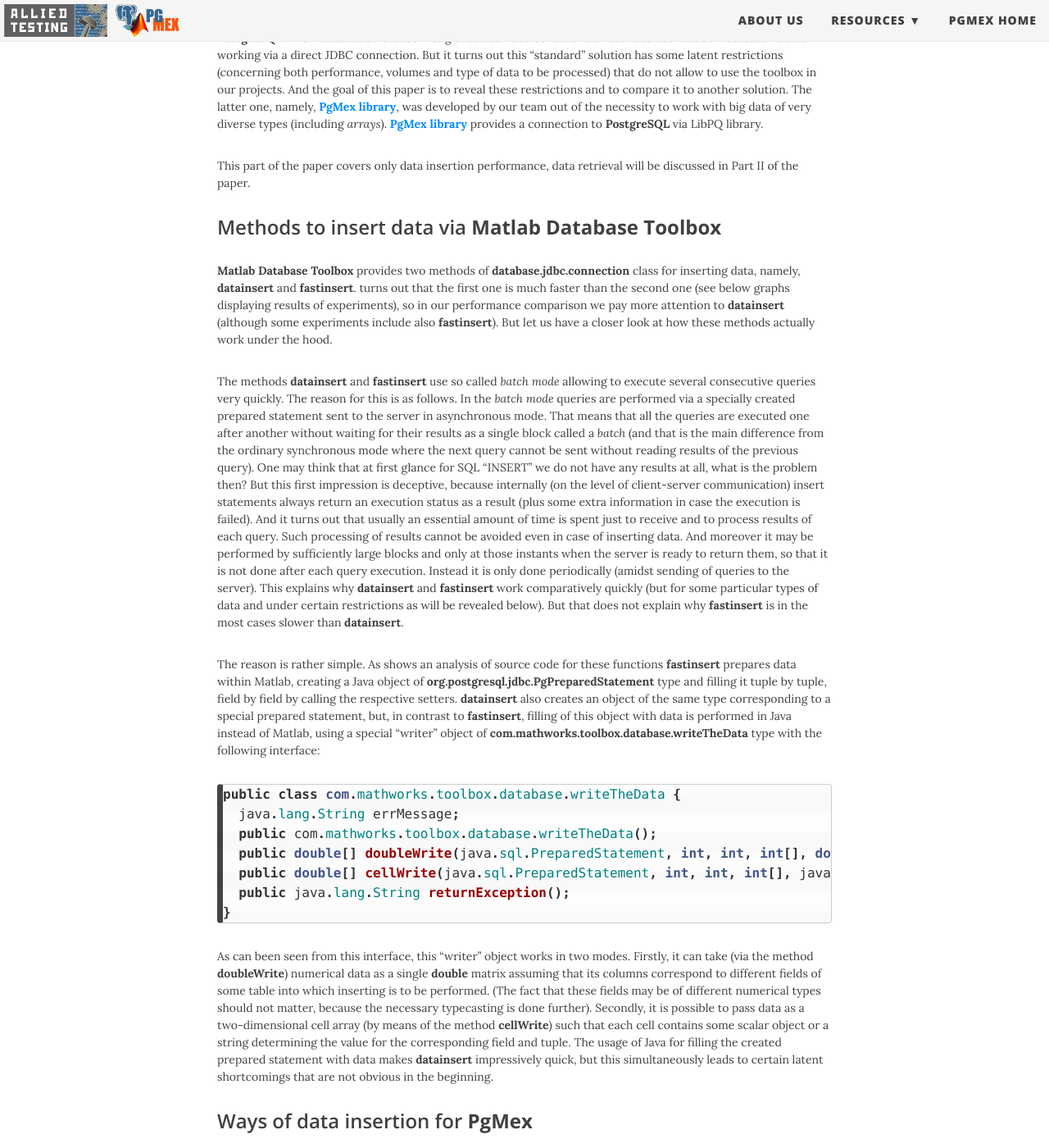
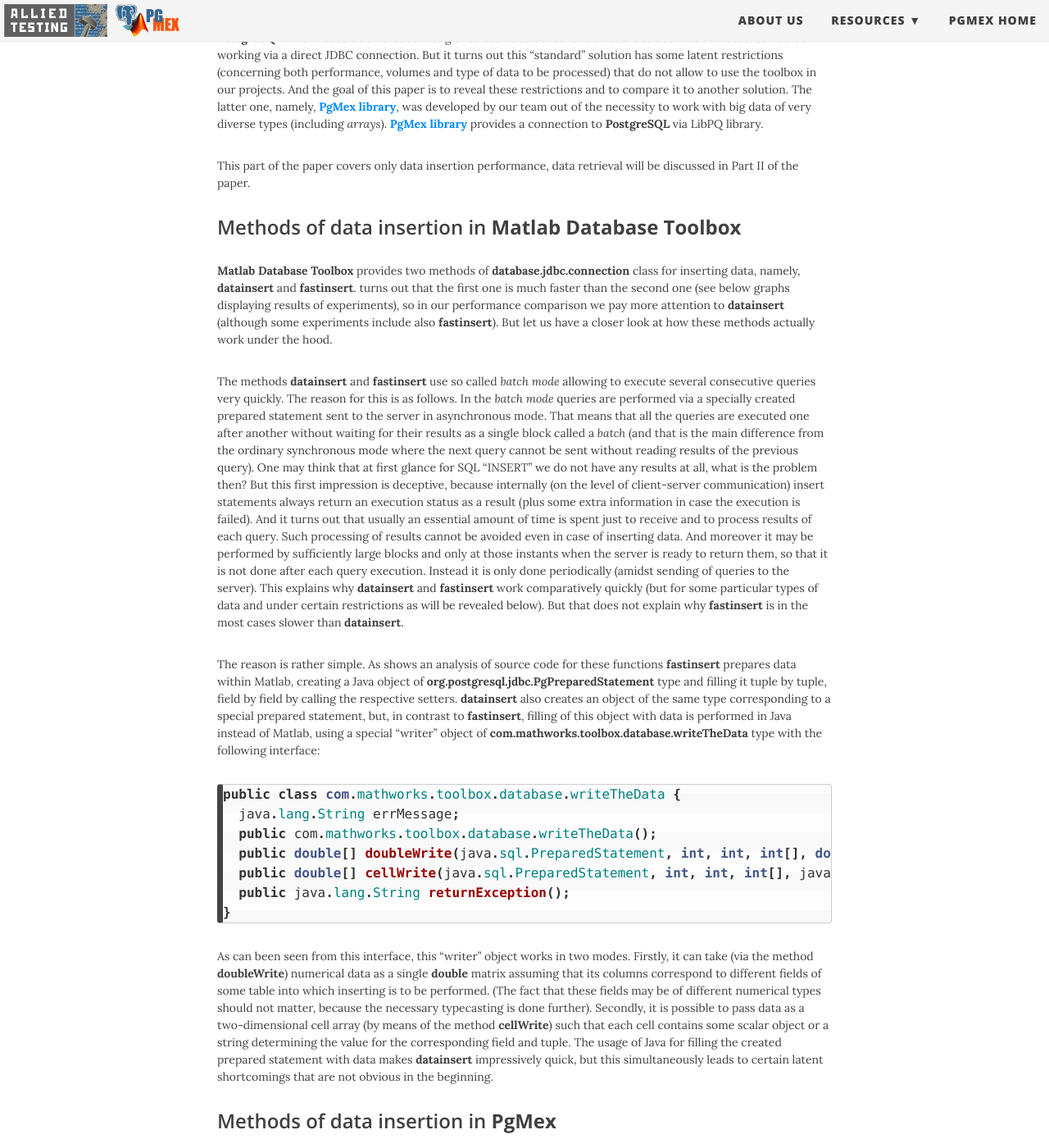
Before and after one commit to AlliedTesting/pgmex-blog, a Jekyll site: the page built from _posts/2017-06-06-performance-comparison-of-postgresql-connectors-in-matlab-part-I.md, in a window 1280 px wide and 1400 px high, scrolled down 1089 px. Shown: the whole window at 82% size. Built offline with Jekyll 4.4.1, drawn with Linux system fonts in a browser that asks for light colours; nearby versions of some CDN libraries; comment, search, counter and statistics services are not loaded; some of the changed text lies outside the part shown.

Commit message:
A few cosmetic fixes

```diff
--- a/_config.yml
+++ b/_config.yml
@@ -51,7 +51,7 @@ subtitle-img: https://alliedtesting.github.io/pgmex-blog/img/logo.png
 author:
   name: Allied Testing Ltd.
   email: "info@pgmex.alliedtesting.com"
-  github: AlliedTesting    # eg. daattali
+  github: AlliedTesting/pgmex-blog    # eg. daattali
   url: https://www.alliedtesting.com
 
 # Select which links to show in the footer
--- a/_posts/2017-06-06-performance-comparison-of-postgresql-connectors-in-matlab-part-I.md
+++ b/_posts/2017-06-06-performance-comparison-of-postgresql-connectors-in-matlab-part-I.md
@@ -38,7 +38,7 @@ a connection to **PostgreSQL** via LibPQ library.
 
 This part of the paper covers only data insertion performance, data retrieval will be discussed in Part II of the paper.
 
-## Methods to insert data via **Matlab Database Toolbox**
+## Methods of data insertion in **Matlab Database Toolbox**
 
 **Matlab Database Toolbox** provides two methods of **database.jdbc.connection** class for inserting data, namely, **datainsert** and **fastinsert**.
  turns out that the first one is much faster than the second one (see below graphs displaying results of experiments), so in our performance
@@ -81,7 +81,7 @@ such that each cell contains some scalar object or a string determining the valu
 the created prepared statement with data makes **datainsert** impressively quick, but this simultaneously leads to certain latent shortcomings
 that are not obvious in the beginning.
 
-## Ways of data insertion for **PgMex**
+## Methods of data insertion in **PgMex**
 
 Now let us consider a way to solve the same task via [**PgMex**](http://pgmex.alliedtesting.com). This library has also two ways for inserting data. We
 discuss them both just to give a complete picture, although basically we consider certainly the quickest method.  The first, slower, way to insert data is
```
Also changed, not shown: other parts of _posts/2017-06-06-performance-comparison-of-postgresql-connectors-in-matlab-part-I.md (+2 -2 lines).
